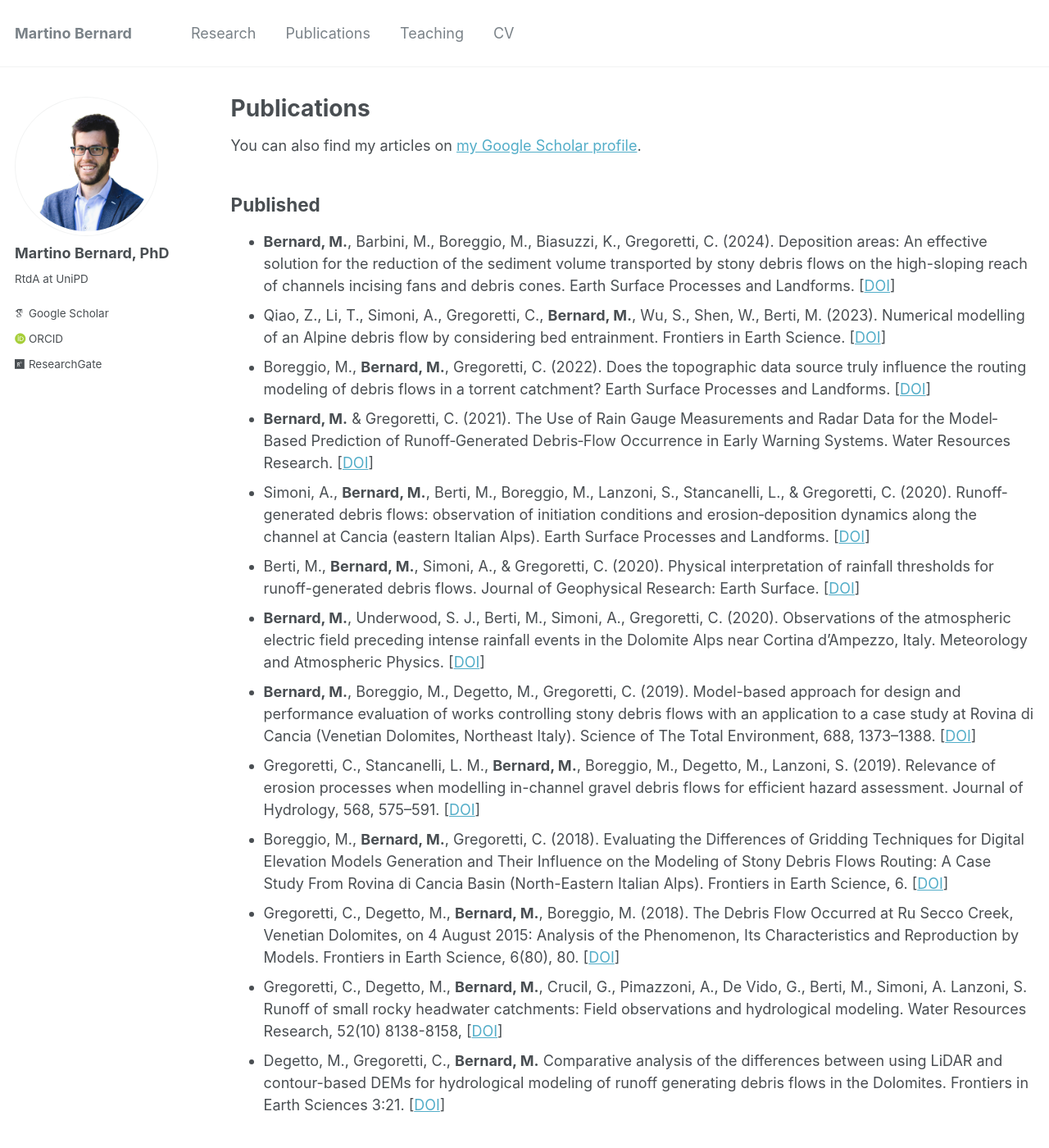
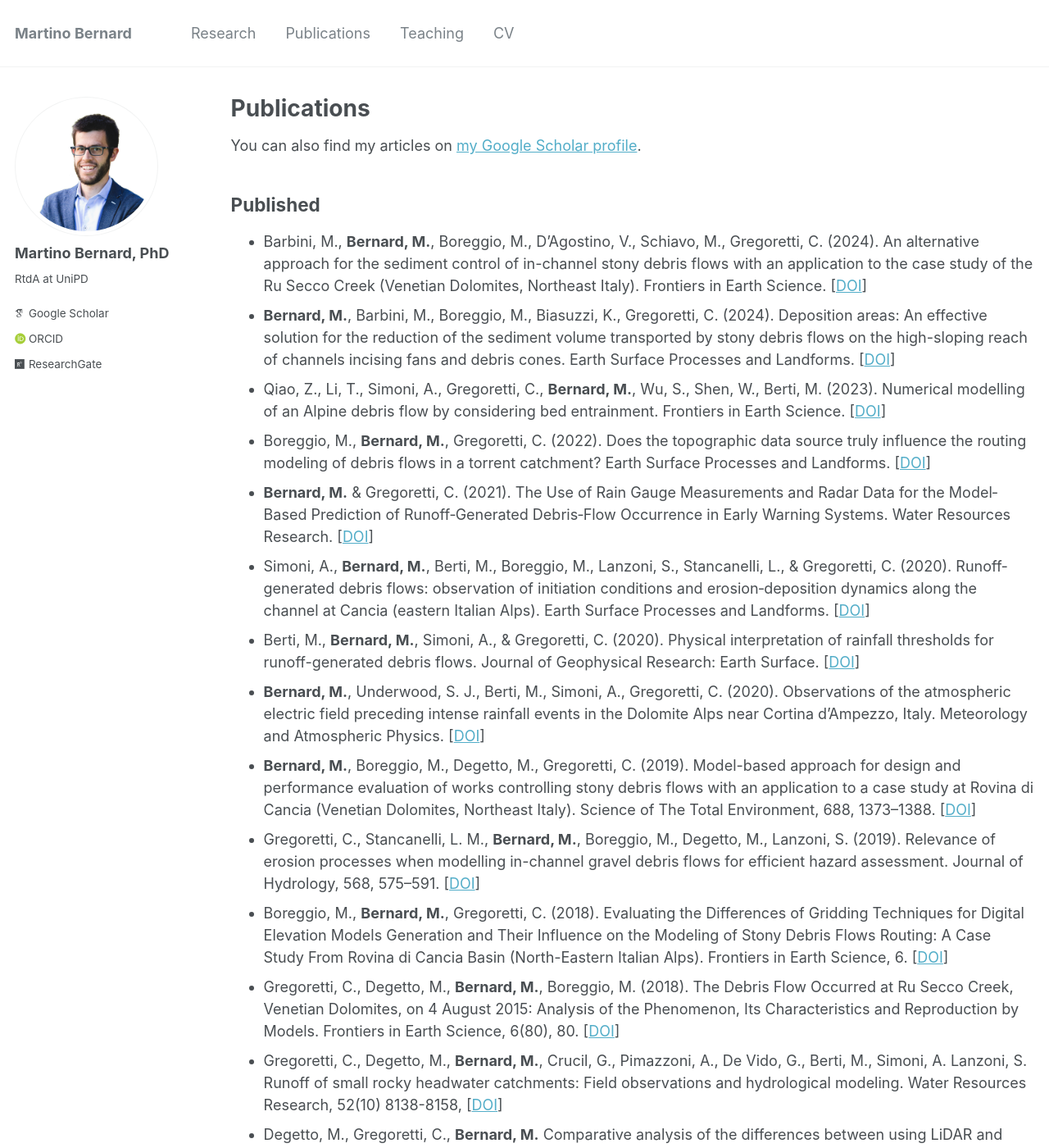
Before and after one commit to martinobernard/martinobernard.github.io, a Jekyll site: the page built from _pages/publications.md, in a window 1280 px wide and 1400 px high. Shown: the whole window at 82% size. Built offline with Jekyll 4.4.1, drawn with Linux system fonts in a browser that asks for light colours; some web fonts are replaced; some of the changed text lies outside the part shown.

Commit message:
Update publications.md

```diff
--- a/_pages/publications.md
+++ b/_pages/publications.md
@@ -13,6 +13,7 @@ author_profile: true
 {% include base_path %}
 
 ## Published
+* Barbini, M., **Bernard, M.**, Boreggio, M., D’Agostino, V., Schiavo, M., Gregoretti, C. (2024). An alternative approach for the sediment control of in-channel stony debris flows with an application to the case study of the Ru Secco Creek (Venetian Dolomites, Northeast Italy). Frontiers in Earth Science. [<a href="https://doi.org/10.3389/feart.2024.1340561" target="_blank">DOI</a>]
 * **Bernard, M.**, Barbini, M., Boreggio, M., Biasuzzi, K., Gregoretti, C. (2024). Deposition areas: An effective solution for the reduction of the sediment volume transported by stony debris flows on the high-sloping reach of channels incising fans and debris cones. Earth Surface Processes and Landforms. [<a href="https://doi.org/10.1002/esp.5727" target="_blank">DOI</a>]
 * Qiao, Z., Li, T., Simoni, A., Gregoretti, C., **Bernard, M.**, Wu, S., Shen, W., Berti, M. (2023). Numerical modelling of an Alpine debris flow by considering bed entrainment. Frontiers in Earth Science. [<a href="https://doi.org/10.3389/feart.2022.1059525" target="_blank">DOI</a>]
 * Boreggio, M., **Bernard, M.**, Gregoretti, C. (2022). Does the topographic data source truly influence the routing modeling of debris flows in a torrent catchment? Earth Surface Processes and Landforms. [<a href="https://doi.org/10.1002/esp.5366" target="_blank">DOI</a>]
```
Also changed, not shown: other parts of _pages/publications.md (+0 -3 lines).
